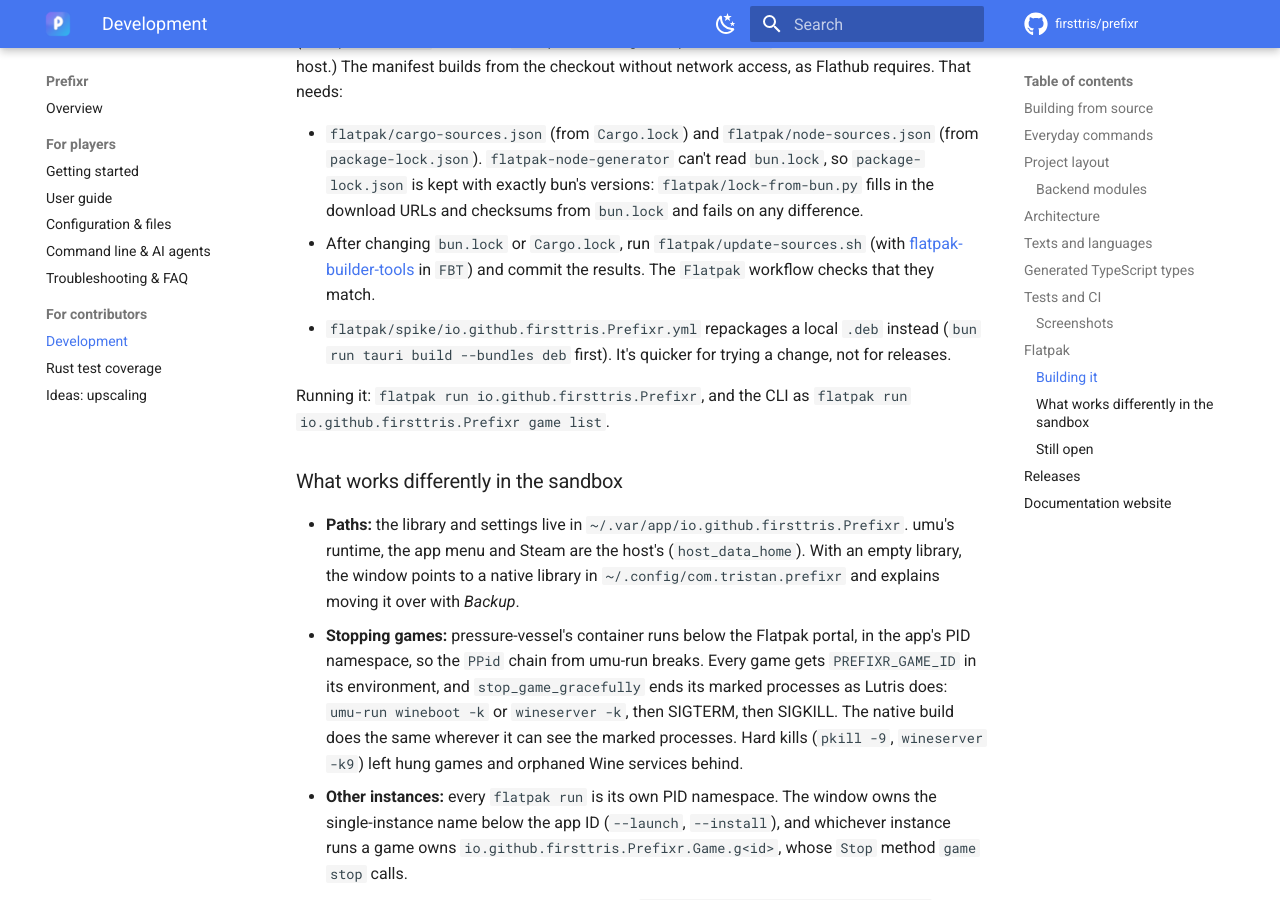
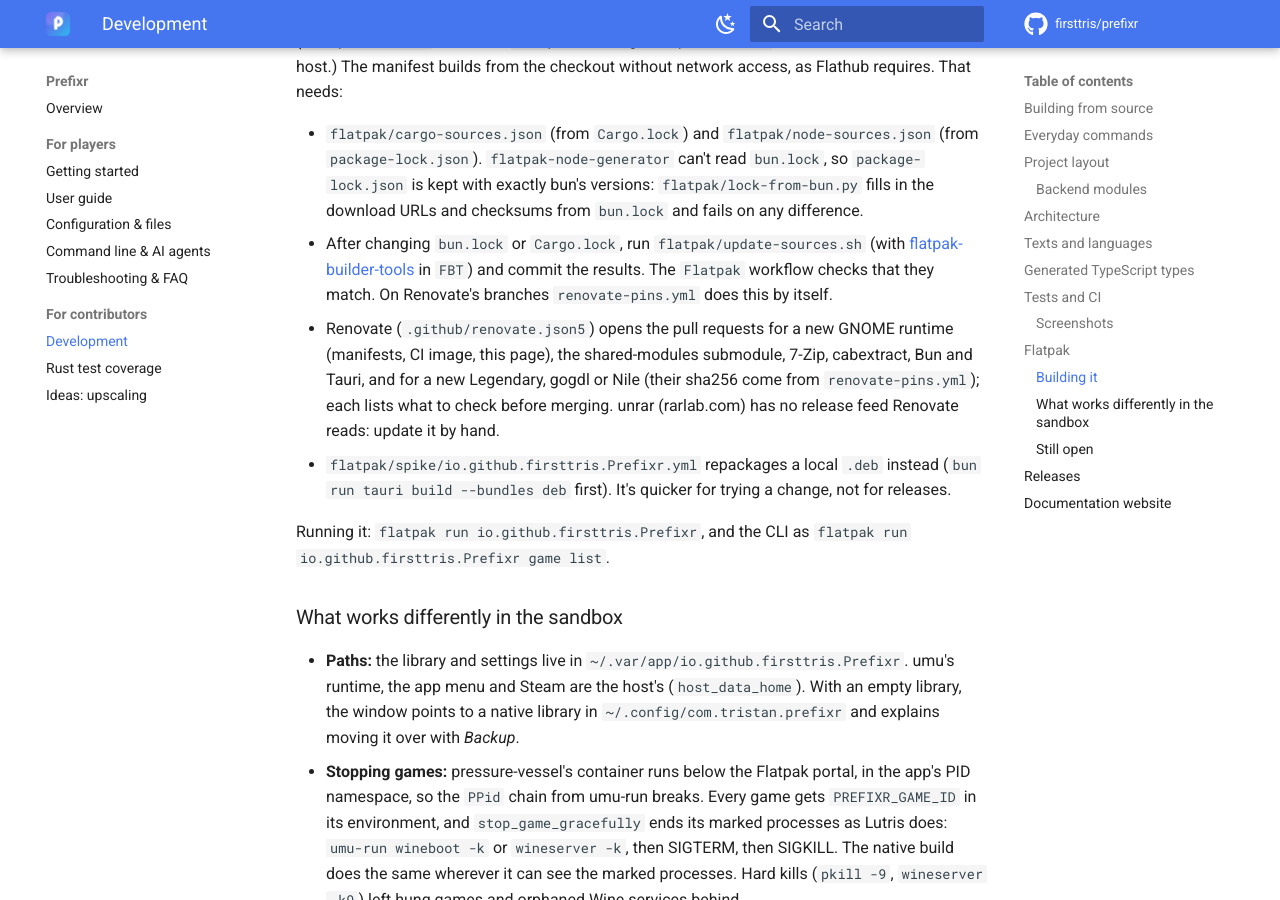
Before and after one commit to firsttris/prefixr, an MkDocs documentation site: the page built from docs/development.md, in a window 1280 px wide and 900 px high, scrolled down 6937 px. Built offline with MkDocs 1.6.1 and Material for MkDocs 9.7.7, drawn with Linux system fonts in a browser that asks for light colours; comment, search, counter and statistics services are not loaded.

Commit message:
Renovate for the store tools, the GNOME runtime, Flatpak modules, Bun and Tauri (#66)
* Renovate for the store tools, the GNOME runtime, Flatpak modules, Bun and Tauri

Renovate opens one pull request per upstream Prefixr is built on, each
with what to check before merging: Legendary, gogdl and Nile (pinned and
checksum-verified in stores/helpers.rs), the GNOME runtime (both
manifests, the gnome-N image of the Flatpak workflow, the docs and the
comment in flatpak_extensions.rs), the flathub/shared-modules submodule,
7-Zip and libmspack for winetricks (tag and commit), Bun and Tauri
(crates and npm packages together, Tauri 3 alphas left out). Wine and
Proton runners, umu and DXVK/VKD3D are fetched at runtime, so there is
nothing to pin for them; unrar has no feed Renovate can read.

setup-bun had no version, so CI used whatever Bun was newest; it is now
pinned to 1.4.4 in ci.yml, flatpak.yml and release.yml.

renovate-pins.yml sets the sha256 of a new store tool's downloads and
regenerates package-lock.json and the Flatpak sources after a lock file
change on the Renovate branch, then starts CI (now also startable by
hand) and the Flatpak workflow.

Co-Authored-By: Claude Opus 5.5 <noreply@anthropic.com>
Claude-Session: https://claude.ai/code/session_01Y3rdfcC26D9RnpBBgHWUB3

* Shared workflow and apt-install from firsttris/workflows@v1

The session branch ccr-161f105b-9ns022 was a temporary ref; tag v1 has
apt-install and a newer tested-on-main.

Co-Authored-By: Claude Opus 5.5 <noreply@anthropic.com>
Claude-Session: https://claude.ai/code/session_01Y3rdfcC26D9RnpBBgHWUB3

* package-lock.json as npm writes it today

@napi-rs/wasm-runtime's registry entry now names 2.0.0-beta.2 of
@emnapi/core and @emnapi/runtime as peers, so the check that regenerates
package-lock.json (update-sources.sh) differed from the committed one.

Co-Authored-By: Claude Opus 5.5 <noreply@anthropic.com>
Claude-Session: https://claude.ai/code/session_01Y3rdfcC26D9RnpBBgHWUB3

* Renovate config in Prettier's format

Co-Authored-By: Claude Opus 5.5 <noreply@anthropic.com>
Claude-Session: https://claude.ai/code/session_01Y3rdfcC26D9RnpBBgHWUB3

---------

Co-authored-by: Claude <noreply@anthropic.com>

```diff
--- a/docs/development.md
+++ b/docs/development.md
@@ -268,7 +268,12 @@ The manifest builds from the checkout without network access, as Flathub require
   checksums from `bun.lock` and fails on any difference.
 - After changing `bun.lock` or `Cargo.lock`, run `flatpak/update-sources.sh` (with
   [flatpak-builder-tools](https://github.com/flatpak/flatpak-builder-tools) in `FBT`) and commit the
-  results. The `Flatpak` workflow checks that they match.
+  results. The `Flatpak` workflow checks that they match. On Renovate's branches
+  `renovate-pins.yml` does this by itself.
+- Renovate (`.github/renovate.json5`) opens the pull requests for a new GNOME runtime (manifests,
+  CI image, this page), the shared-modules submodule, 7-Zip, cabextract, Bun and Tauri, and for a
+  new Legendary, gogdl or Nile (their sha256 come from `renovate-pins.yml`); each lists what to
+  check before merging. unrar (rarlab.com) has no release feed Renovate reads: update it by hand.
 - `flatpak/spike/io.github.firsttris.Prefixr.yml` repackages a local `.deb` instead
   (`bun run tauri build --bundles deb` first). It's quicker for trying a change, not for releases.
 
```
Also changed, not shown: 6 other files.
